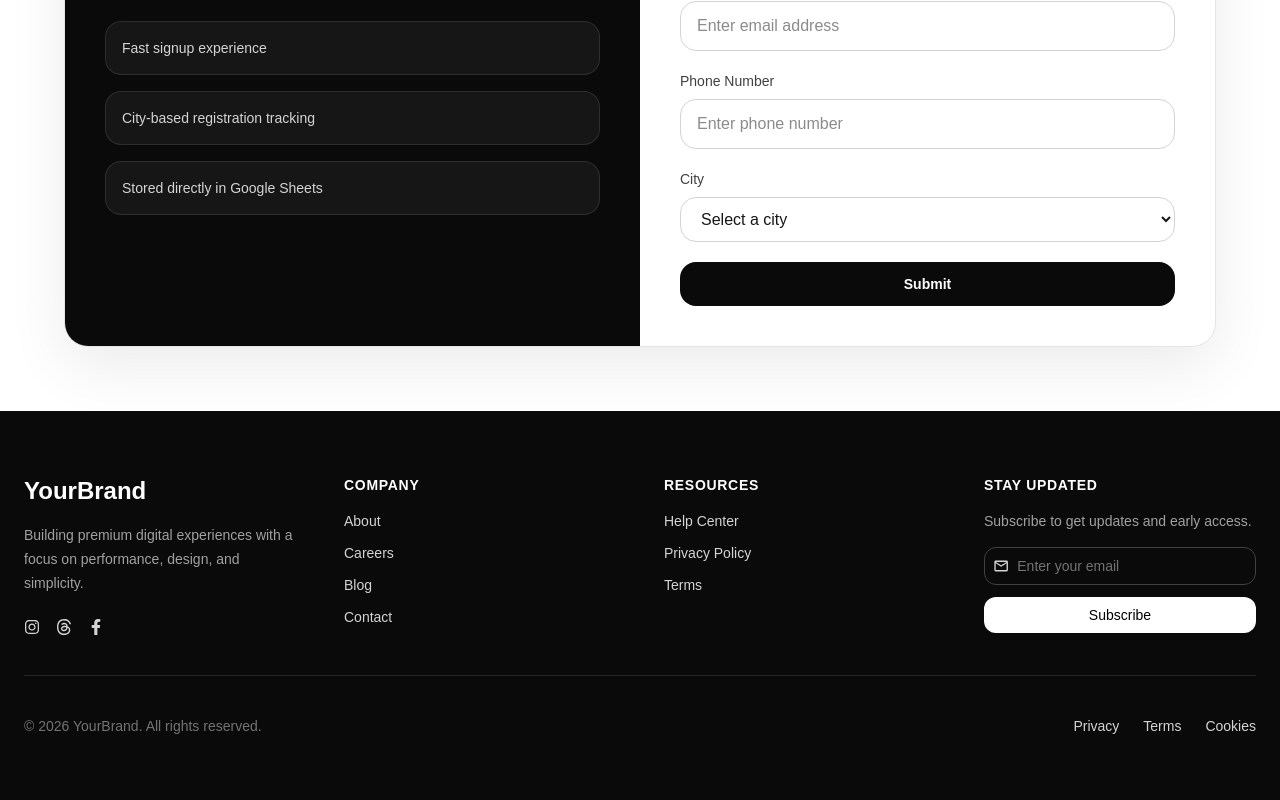
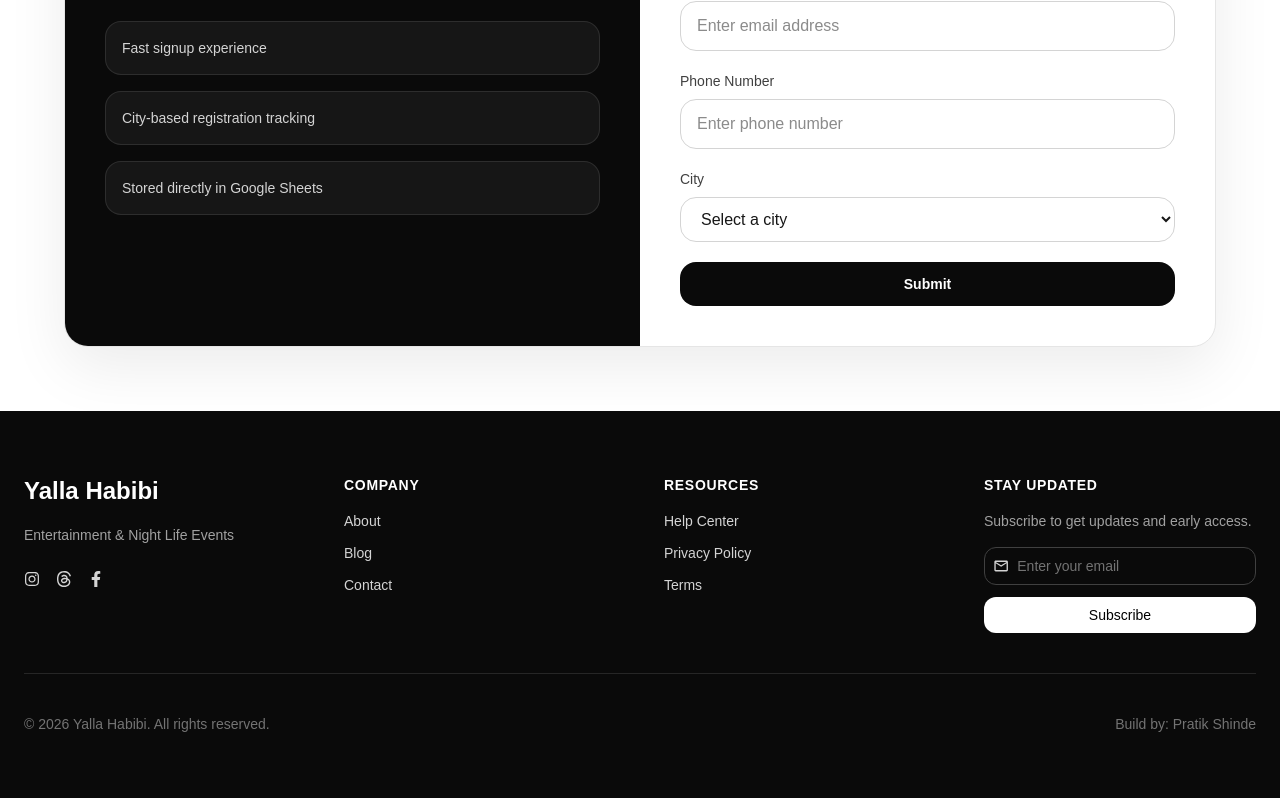
Before and after one commit to pratikdilipshinde/yallahabibiworld, a Next.js app: page / in a window 1280 px wide. Shown: the part 1274-2074 px from the top of the page. Built offline with nearby package versions, Linux system fonts and the light colour scheme.

Commit message:
Google Sheet Modifications

```diff
--- a/app/api/earlybird/route.ts
+++ b/app/api/earlybird/route.ts
@@ -1,5 +1,5 @@
 import { NextResponse } from "next/server";
-import { appendToGoogleSheet } from "../../lib/googleSheets"
+import { appendToGoogleSheet } from "../../lib/googleSheets";
 
 type RequestBody = {
   firstName?: string;
@@ -42,11 +42,17 @@ export async function POST(request: Request) {
       { message: "Form submitted successfully." },
       { status: 200 }
     );
-  } catch (error) {
+  } catch (error: unknown) {
     console.error("Earlybird form submission failed:", error);
 
+    const details =
+      error instanceof Error ? error.message : "Unknown server error";
+
     return NextResponse.json(
-      { error: "Failed to save form data." },
+      {
+        error: "Failed to save form data.",
+        details,
+      },
       { status: 500 }
     );
   }
--- a/app/components/EarlybirdForm.tsx
+++ b/app/components/EarlybirdForm.tsx
@@ -1,6 +1,7 @@
 "use client";
 
 import { useState } from "react";
+import toast from "react-hot-toast";
 
 type FormData = {
   firstName: string;
@@ -22,8 +23,6 @@ export default function EarlybirdForm() {
   });
 
   const [loading, setLoading] = useState(false);
-  const [successMessage, setSuccessMessage] = useState("");
-  const [errorMessage, setErrorMessage] = useState("");
 
   const handleChange = (
     e: React.ChangeEvent<HTMLInputElement | HTMLSelectElement>
@@ -39,8 +38,8 @@ export default function EarlybirdForm() {
   const handleSubmit = async (e: React.FormEvent<HTMLFormElement>) => {
     e.preventDefault();
     setLoading(true);
-    setSuccessMessage("");
-    setErrorMessage("");
+
+    const loadingToastId = toast.loading("Submitting your details...");
 
     try {
       const response = await fetch("/api/earlybird", {
@@ -54,10 +53,16 @@ export default function EarlybirdForm() {
       const result = await response.json();
 
       if (!response.ok) {
-        throw new Error(result?.error || "Something went wrong.");
+        throw new Error(
+          result?.details || result?.error || "Something went wrong."
+        );
       }
 
-      setSuccessMessage("Your details have been submitted successfully.");
+      toast.dismiss(loadingToastId);
+      toast.success("🎉 Your details have been submitted successfully.", {
+        duration: 4000,
+      });
+
       setFormData({
         firstName: "",
         lastName: "",
@@ -66,8 +71,12 @@ export default function EarlybirdForm() {
         city: "",
       });
     } catch (error) {
-      setErrorMessage(
-        error instanceof Error ? error.message : "Failed to submit form."
+      toast.dismiss(loadingToastId);
+      toast.error(
+        error instanceof Error ? error.message : "Failed to submit form.",
+        {
+          duration: 5000,
+        }
       );
     } finally {
       setLoading(false);
@@ -214,22 +223,10 @@ export default function EarlybirdForm() {
                 </select>
               </div>
 
-              {successMessage ? (
-                <p className="rounded-xl bg-green-50 px-4 py-3 text-sm text-green-700">
-                  {successMessage}
-                </p>
-              ) : null}
-
-              {errorMessage ? (
-                <p className="rounded-xl bg-red-50 px-4 py-3 text-sm text-red-700">
-                  {errorMessage}
-                </p>
-              ) : null}
-
               <button
                 type="submit"
                 disabled={loading}
-                className="w-full rounded-2xl bg-neutral-950 px-5 py-3 text-sm font-semibold text-white transition hover:opacity-90 disabled:cursor-not-allowed disabled:opacity-60"
+                className="w-full cursor-pointer rounded-2xl bg-neutral-950 px-5 py-3 text-sm font-semibold text-white transition hover:opacity-90 disabled:cursor-not-allowed disabled:opacity-60"
               >
                 {loading ? "Submitting..." : "Submit"}
               </button>
--- a/app/components/Footer.tsx
+++ b/app/components/Footer.tsx
@@ -21,11 +21,10 @@ export default function Footer() {
           {/* Brand */}
           <div>
             <h2 className="text-2xl font-semibold text-white">
-              YourBrand
+              Yalla Habibi
             </h2>
             <p className="mt-4 text-sm leading-6 text-neutral-400">
-              Building premium digital experiences with a focus on performance,
-              design, and simplicity.
+              Entertainment & Night Life Events
             </p>
 
             {/* Social Icons */}
@@ -44,7 +43,6 @@ export default function Footer() {
             </h3>
             <ul className="mt-4 space-y-3 text-sm">
               <li><a href="#" className="hover:text-white">About</a></li>
-              <li><a href="#" className="hover:text-white">Careers</a></li>
               <li><a href="#" className="hover:text-white">Blog</a></li>
               <li><a href="#" className="hover:text-white">Contact</a></li>
             </ul>
@@ -93,14 +91,12 @@ export default function Footer() {
         {/* Bottom */}
         <div className="flex flex-col items-center justify-between gap-4 text-sm md:flex-row">
           <p className="text-neutral-500">
-            © {new Date().getFullYear()} YourBrand. All rights reserved.
+            © {new Date().getFullYear()} Yalla Habibi. All rights reserved.
           </p>
 
-          <div className="flex gap-6">
-            <a href="#" className="hover:text-white">Privacy</a>
-            <a href="#" className="hover:text-white">Terms</a>
-            <a href="#" className="hover:text-white">Cookies</a>
-          </div>
+          <p className="text-neutral-500">
+            Build by: Pratik Shinde
+          </p>
         </div>
 
       </div>
--- a/app/layout.tsx
+++ b/app/layout.tsx
@@ -1,5 +1,6 @@
 import type { Metadata } from "next";
 import { Geist, Geist_Mono } from "next/font/google";
+import { Toaster } from "react-hot-toast";
 import "./globals.css";
 
 const geistSans = Geist({
@@ -27,7 +28,10 @@ export default function RootLayout({
       lang="en"
       className={`${geistSans.variable} ${geistMono.variable} h-full antialiased`}
     >
-      <body className="min-h-full flex flex-col">{children}</body>
+      <body className="min-h-full flex flex-col">
+        {children}
+        <Toaster position="top-center" />
+      </body>
     </html>
   );
 }
--- a/app/lib/googleSheets.ts
+++ b/app/lib/googleSheets.ts
@@ -1,9 +1,9 @@
 import { google } from "googleapis";
 
 export async function appendToGoogleSheet(values: string[]) {
-  const clientEmail = process.env.GOOGLE_CLIENT_EMAIL;
-  const privateKey = process.env.GOOGLE_PRIVATE_KEY;
-  const spreadsheetId = process.env.GOOGLE_SHEET_ID;
+  const clientEmail = process.env.GOOGLE_SERVICE_ACCOUNT_EMAIL;
+  const privateKey = process.env.GOOGLE_SERVICE_ACCOUNT_PRIVATE_KEY;
+  const spreadsheetId = process.env.GOOGLE_SHEETS_SPREADSHEET_ID;
 
   if (!clientEmail || !privateKey || !spreadsheetId) {
     throw new Error("Google Sheets environment variables are missing.");
```
